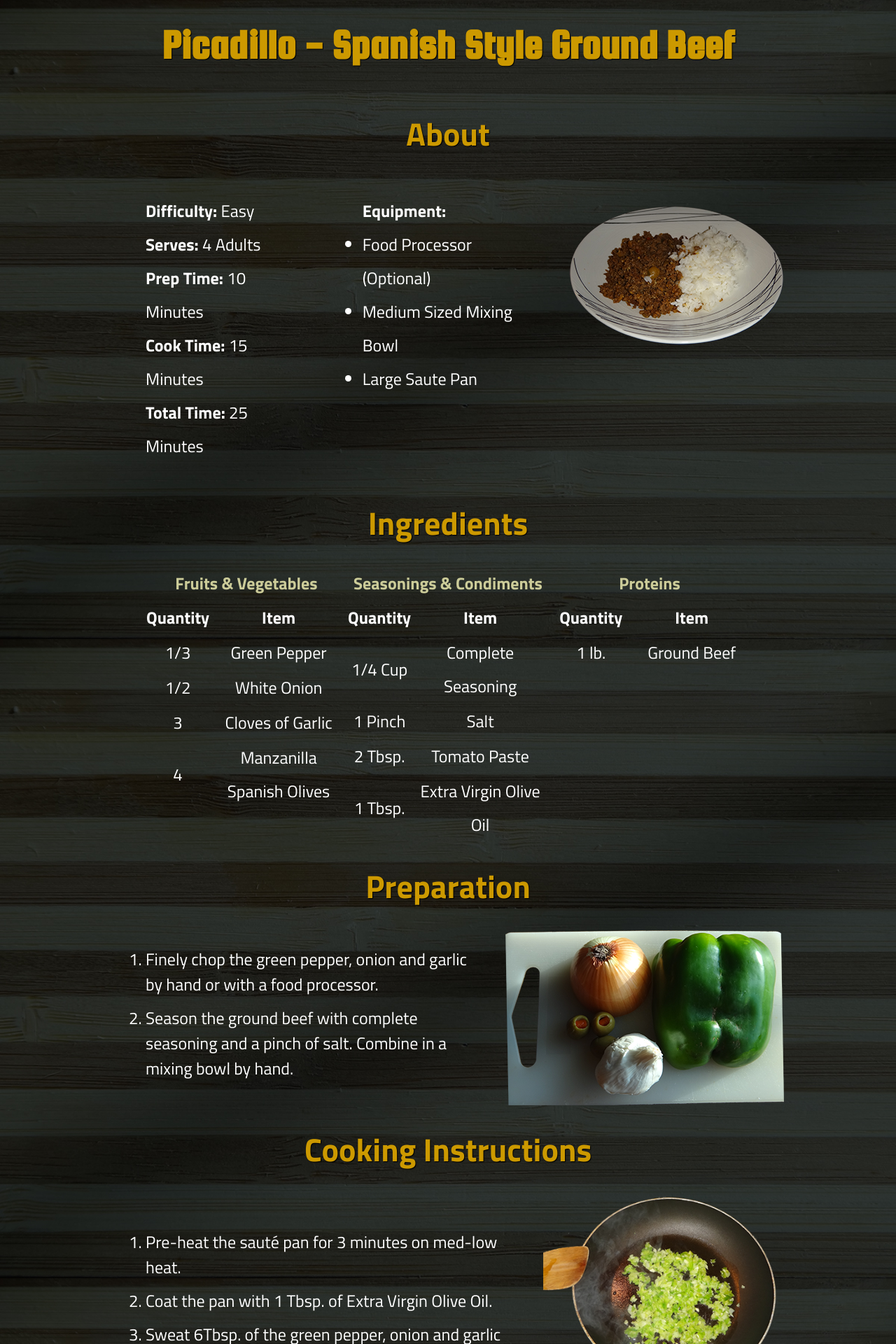
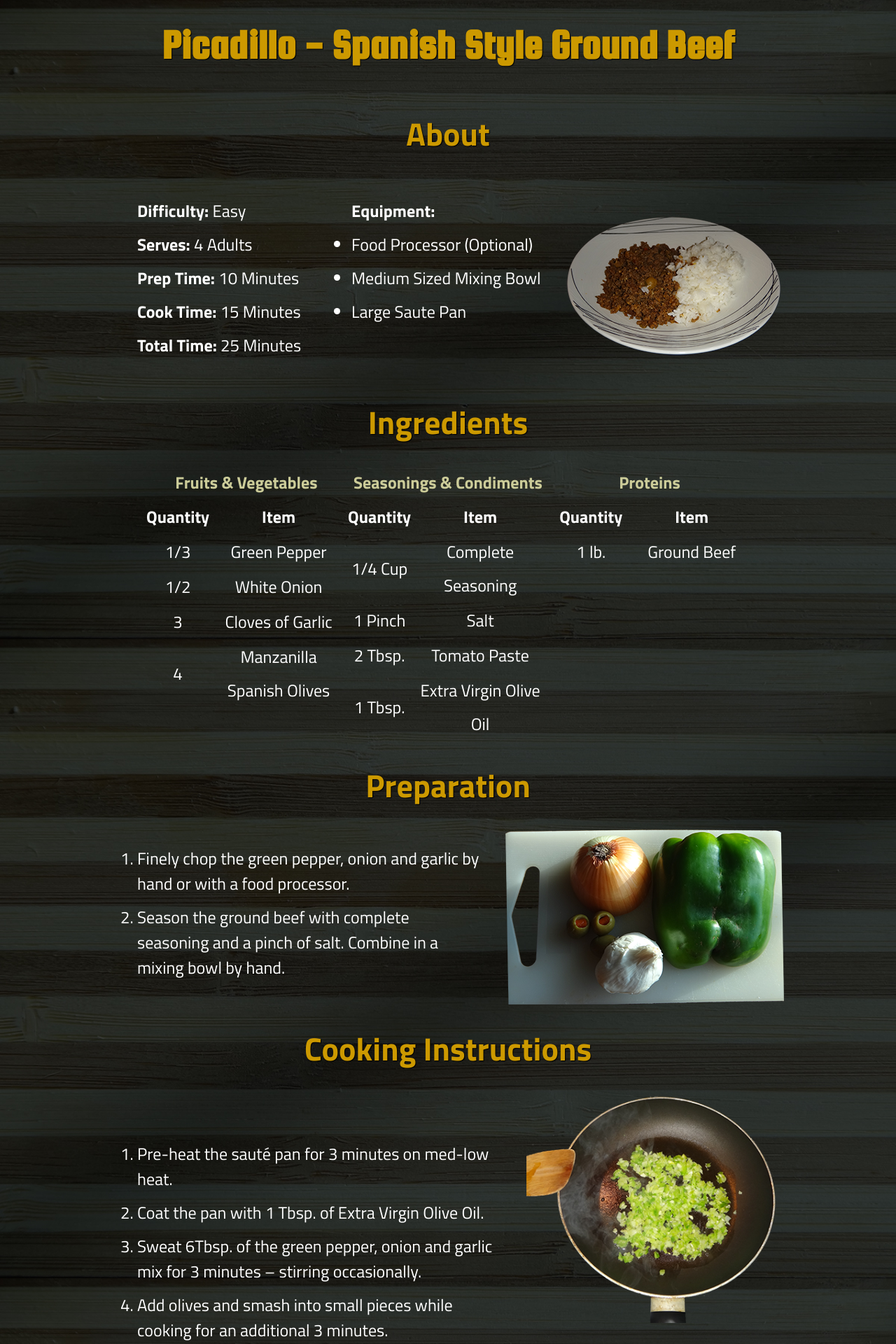
Before and after one commit to CafeConVega/cmp590-joshua-vega, a PHP site: page / in a window 1280 px wide. Shown: the top 1920 px of the page at 70% size. Run offline with PHP 8.4, Linux system fonts and the light colour scheme.

Commit message:
chngd img padding to margin

```diff
--- a/Recipe Responsive/css/main.css
+++ b/Recipe Responsive/css/main.css
@@ -32,8 +32,8 @@ ul {
 ol,
 ul,
 p {
-    padding-left: 2em;
-    padding-right: 2em;
+    padding-left: 1.5em;
+    padding-right: 1.5em;
     color: #FFFFFF;
 }
 
@@ -56,11 +56,6 @@ table caption {
 .ingredients {
     padding-left: 2em;
     padding-right: 2em;
-}
-
-.plateimg {
-    padding-top: 1.6666em;
-    padding-bottom: 1.6666em;
 }
 
 .flex {
@@ -121,6 +116,10 @@ table caption {
         justify-content: center;
         align-items: center;
     }
+
+    .plateimg {
+   margin-top: 1em;
+}
     .ingredients {
         display: flex;
         flex-direction: column;
@@ -147,55 +146,7 @@ table caption {
         justify-content: space-around;
     }
 }
-/* Wide */
 
-@media only screen and (min-width: 1200px) {
-    html {
-        background: url('../assets/wood.jpg') no-repeat center center fixed;
-        background-size: cover;
-        margin: 0 auto;
-        max-width: 380px;
-    }
-    body,
-    caption {
-        font-family: 'Titillium Web', sans-serif;
-        font-size: 24px;
-        line-height: 200%;
-    }
-    table {
-        padding-left: 1.4583em;
-        padding-right: 1.4583em;
-        color: #FFFFFF;
-        width: 13.3333em;
-        text-align: center;
-    }
-    .about {
-        display: flex;
-        flex-direction: row;
-        justify-content: flex-start;
-    }
-    .ingredients {
-        display: flex;
-        flex-direction: row;
-        justify-content: space-around;
-        align-items: flex-start;
-    }
-    .preparation {
-        display: flex;
-        flex-direction: row;
-        justify-content: flex-start;
-    }
-    .instructions {
-        display: flex;
-        flex-direction: row;
-        justify-content: flex-start;
-    }
-    .serving {
-        display: flex;
-        flex-direction: row;
-        justify-content: center;
-    }
-}
 /* Intermediate */
 
 @media only screen and (min-width: 668px) {
@@ -223,6 +174,9 @@ table caption {
         flex-direction: row;
         align-items: flex-start;
     }
+            .plateimg {
+   margin-top: 2.3em;
+}
     .ingredients {
         display: flex;
         flex-direction: row;
--- a/Recipe Responsive/index.html
+++ b/Recipe Responsive/index.html
@@ -137,7 +137,7 @@
             <li> White rice &#38; black beans</li>
             <li>As a filling for empanadas</li>
         </ul>
-        <img class="plateimg" src="assets/plate.png" alt="plate" width="307" height="200">
+        <img src="assets/plate.png" alt="plate" width="307" height="200">
     </div>
     <script src="js/main.js"></script>
 </body>
```
